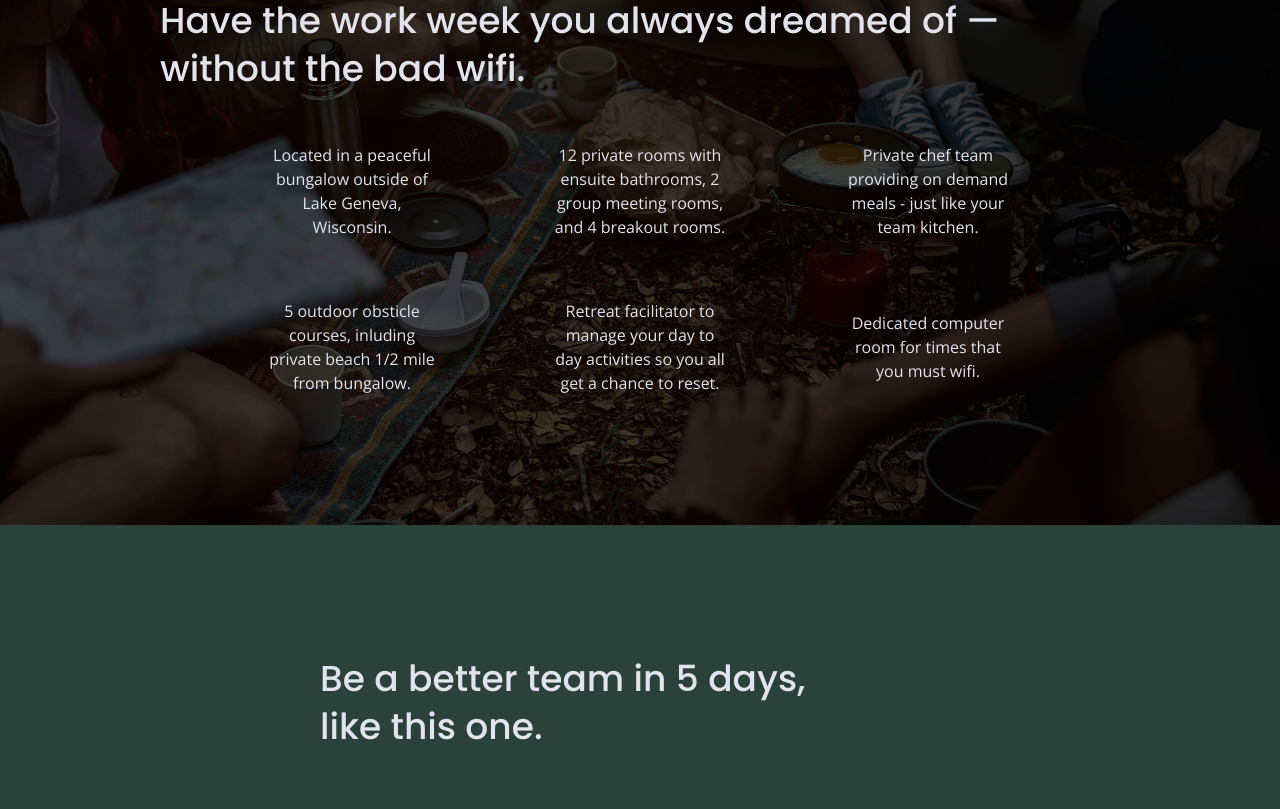
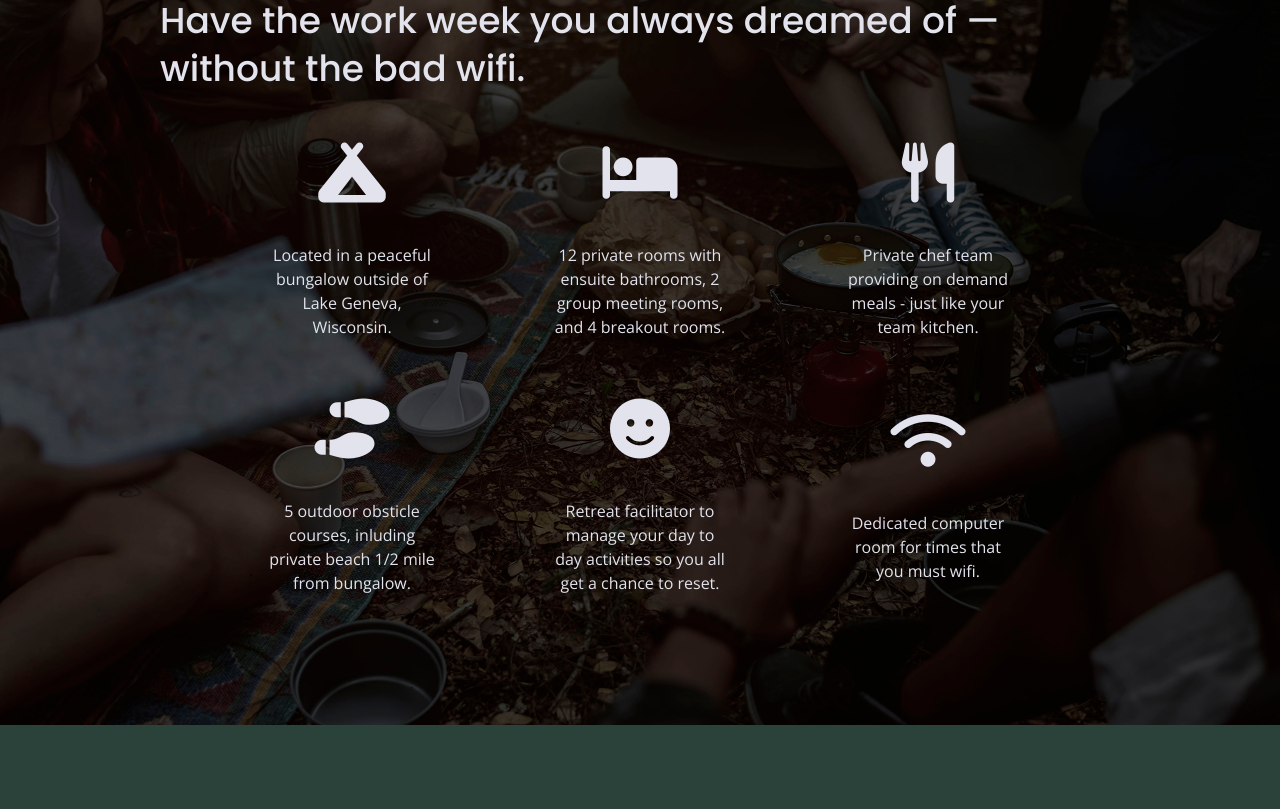
Before and after one commit to JOSIK95/unplugged, a website: page html5-boilerplate_v8.0.0/index.html in a window 1280 px wide. Shown: the part 1099-1908 px from the top of the page. Drawn offline with nearby package versions, Linux system fonts and the light colour scheme.

Commit message:
added hompage icons

```diff
--- a/html5-boilerplate_v8.0.0/css/main.css
+++ b/html5-boilerplate_v8.0.0/css/main.css
@@ -134,6 +134,10 @@ figure{
 .content-wrapper{
   width: 90%;
   margin: 50px 0;
+}
+.features i{
+font-size: 3.75em;
+margin-bottom: 40px;
 }
 
 /*-----------------BASE HEADER - FOOTER STYLES---------------------------*/
--- a/html5-boilerplate_v8.0.0/index.html
+++ b/html5-boilerplate_v8.0.0/index.html
@@ -20,7 +20,7 @@
   <link href="https://fonts.googleapis.com/css?family=Open+Sans:400,700|Poppins:500,700" rel="stylesheet">
   <link rel="stylesheet" href="../html5-boilerplate_v8.0.0/css/normalize.css">
   <link rel="stylesheet" href="../html5-boilerplate_v8.0.0/css/main.css">
-
+  <script src="https://kit.fontawesome.com/612b443d20.js" crossorigin="anonymous"></script>
   <meta name="theme-color" content="#fafafa">
 </head>
 
@@ -68,31 +68,31 @@
         <h2>Have the work week you always dreamed of — without the bad wifi.</h2>
         <div class="features-items">
           <article>
-            <p class="fontawesome-icon"></p><!-- add icon link-->
+            <p class="fontawesome-icon"><i class="fas fa-campground"></i></p>
             <p class="features-item-description">Located in a peaceful bungalow outside of Lake Geneva, Wisconsin.</p>
           </article>
           <article>
-            <p class="icon"></p><!-- add icon link-->
+            <p class="icon"><i class="fa-solid fa-bed"></i></p>
             <p class="features-item-description">12 private rooms with ensuite bathrooms, 2 group meeting rooms, and 4
               breakout rooms.</p>
           </article>
           <article>
-            <p class="icon"></p><!-- add icon link-->
+            <p class="icon"><i class="fa-solid fa-utensils"></i></p>
             <p class="features-item-description">Private chef team providing on demand meals - just like your team
               kitchen.</p>
           </article>
           <article>
-            <p class="icon"></p><!-- add icon link-->
+            <p class="icon"><i class="fa-solid fa-shoe-prints"></i></p>
             <p class="features-item-description">5 outdoor obsticle courses, inluding private beach 1/2 mile from
               bungalow.</p>
           </article>
           <article>
-            <p class="icon"></p><!-- add icon link-->
+            <p class="icon"><i class="fa-solid fa-face-smile"></i></p>
             <p class="features-item-description">Retreat facilitator to manage your day to day activities so you all get
               a chance to reset.</p>
           </article>
           <article>
-            <p class="icon"></p><!-- add icon link-->
+            <p class="icon"><i class="fa-solid fa-wifi"></i></p>
             <p class="features-item-description">Dedicated computer room for times that you must wifi.</p>
           </article>
         </div>
```
